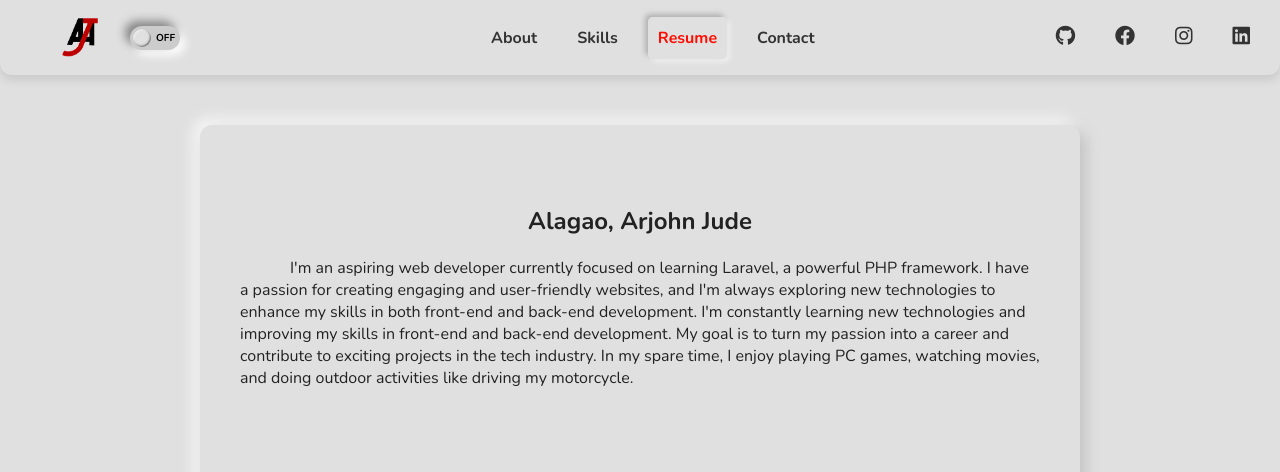
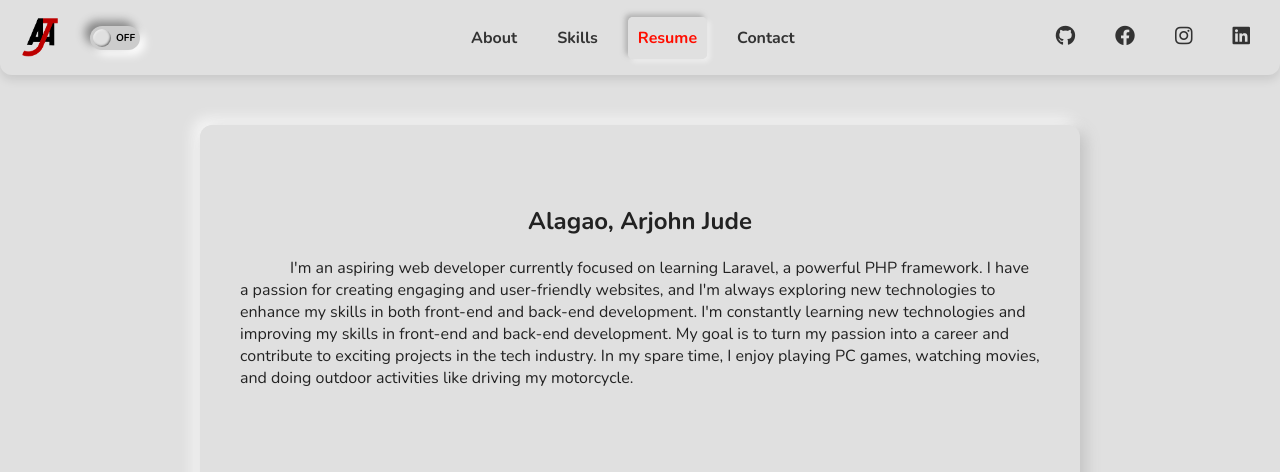
Before and after one commit to Alas4370/AJA3Profile.github.io, a plain HTML site: page index.html in a window 1280 px wide. Shown: the top 472 px of the page. Drawn offline with nearby package versions, Linux system fonts and the light colour scheme.

Commit message:
adjust logo no padding start

```diff
--- a/assets/css/main.css
+++ b/assets/css/main.css
@@ -74,6 +74,7 @@ nav .left {
     justify-content: center;
     margin-block-start: 0%;
     margin-block-end: 0%;
+    padding-inline-start: 0%;
 }
 
 nav .navigation {
```
